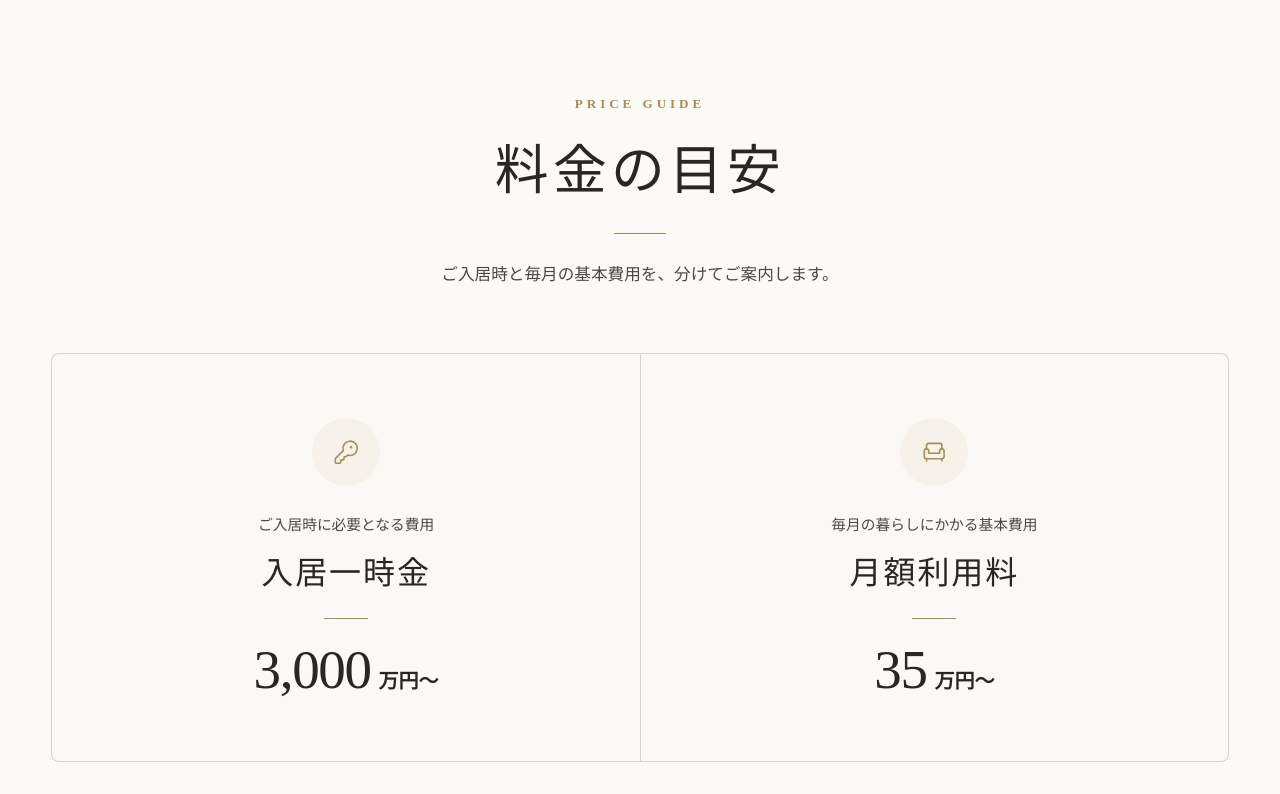
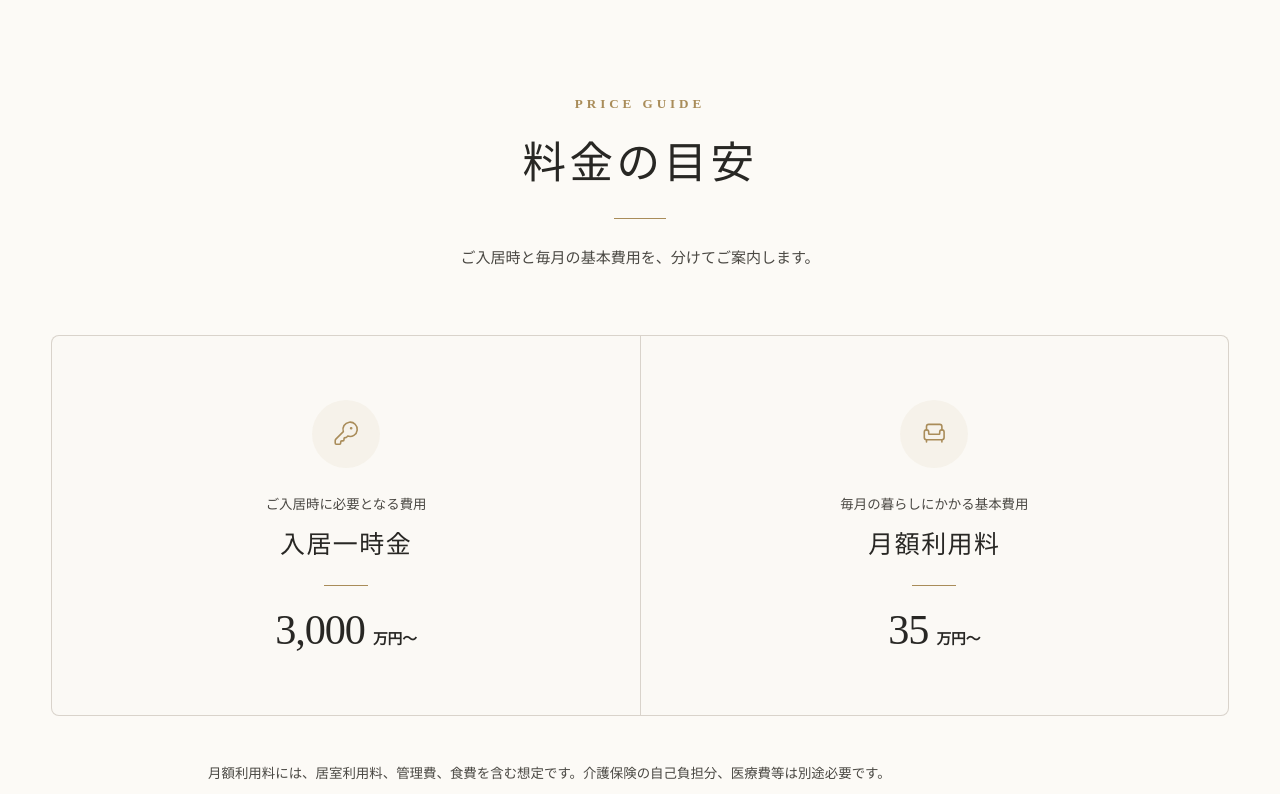
Before and after one commit to takako-design/tsuzuri-residence, a Next.js app: page / in a window 1280 px wide. Shown: the part 11040-11834 px from the top of the page. Built offline with nearby package versions, Linux system fonts and the light colour scheme.

Commit message:
Update visual-revision.css

```diff
--- a/app/visual-revision.css
+++ b/app/visual-revision.css
@@ -672,3 +672,61 @@
     line-height: 1.52;
   }
 }
+
+
+/* ============================================================
+   PRICE GUIDE TYPOGRAPHY SIZE TUNE v15
+   Make the pricing section text more restrained and elegant.
+   ============================================================ */
+.information .pricing__heading h3 {
+  font-size: clamp(2.1rem, 3.4vw, 2.95rem);
+  line-height: 1.32;
+}
+
+.information .pricing__heading > p:last-child {
+  font-size: clamp(.94rem, 1.05vw, 1rem);
+  line-height: 1.75;
+}
+
+.information .pricing__item > p:not(.pricing__amount) {
+  font-size: clamp(.84rem, .95vw, .92rem);
+  line-height: 1.7;
+}
+
+.information .pricing__item h4 {
+  font-size: clamp(1.45rem, 1.95vw, 1.8rem);
+  line-height: 1.4;
+}
+
+.information .pricing__amount strong {
+  font-size: clamp(2.2rem, 3.3vw, 2.95rem);
+  line-height: 1;
+}
+
+.information .pricing__amount span {
+  font-size: clamp(.9rem, 1.15vw, 1rem);
+}
+
+.information .pricing__note p,
+.information .pricing__note strong {
+  font-size: clamp(.84rem, .92vw, .92rem);
+  line-height: 1.8;
+}
+
+@media (max-width: 767px) {
+  .information .pricing__heading h3 {
+    font-size: clamp(1.9rem, 8.2vw, 2.4rem);
+  }
+
+  .information .pricing__item h4 {
+    font-size: clamp(1.3rem, 6vw, 1.6rem);
+  }
+
+  .information .pricing__amount strong {
+    font-size: clamp(2rem, 11vw, 2.55rem);
+  }
+
+  .information .pricing__amount span {
+    font-size: .92rem;
+  }
+}
```
